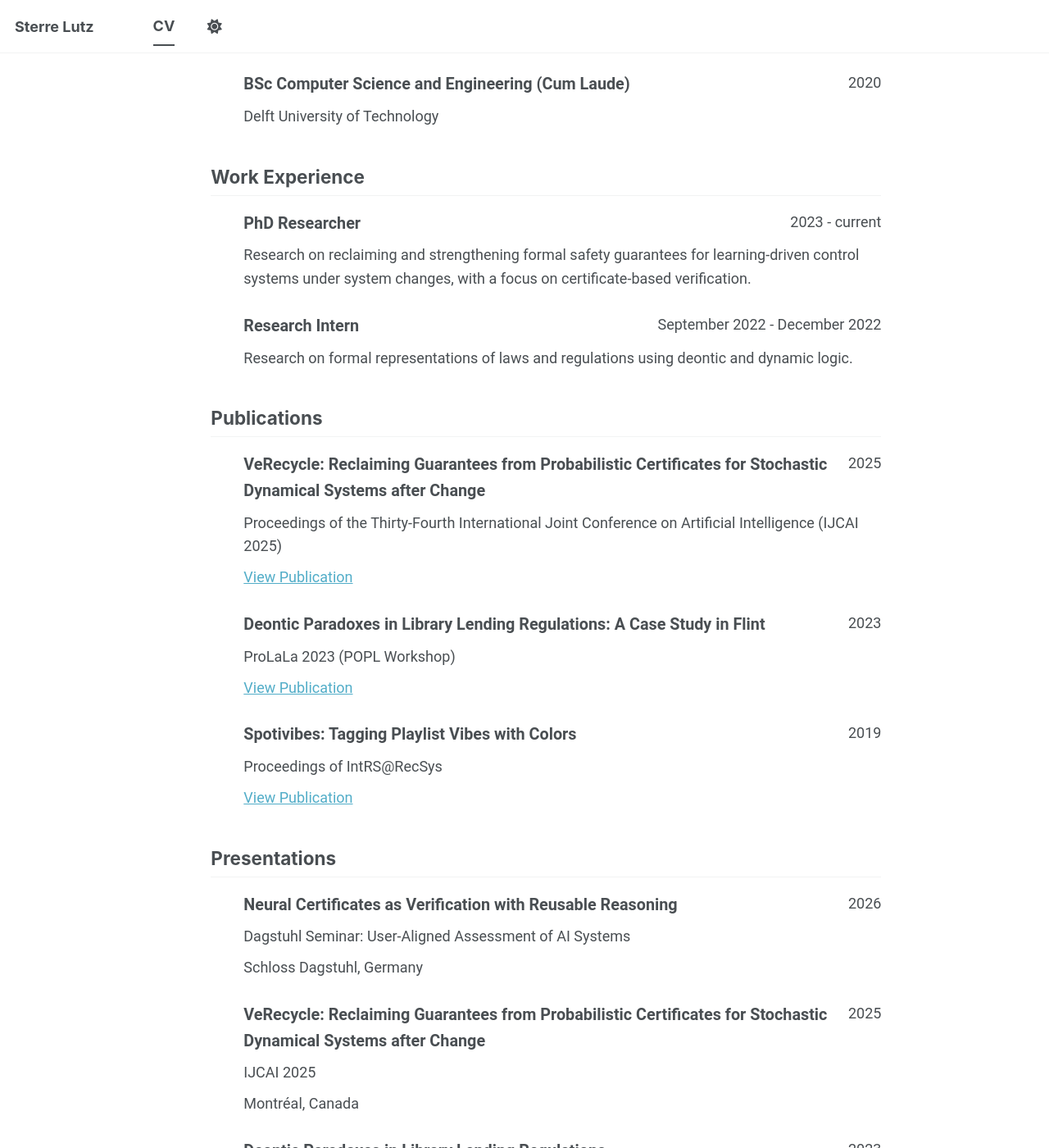
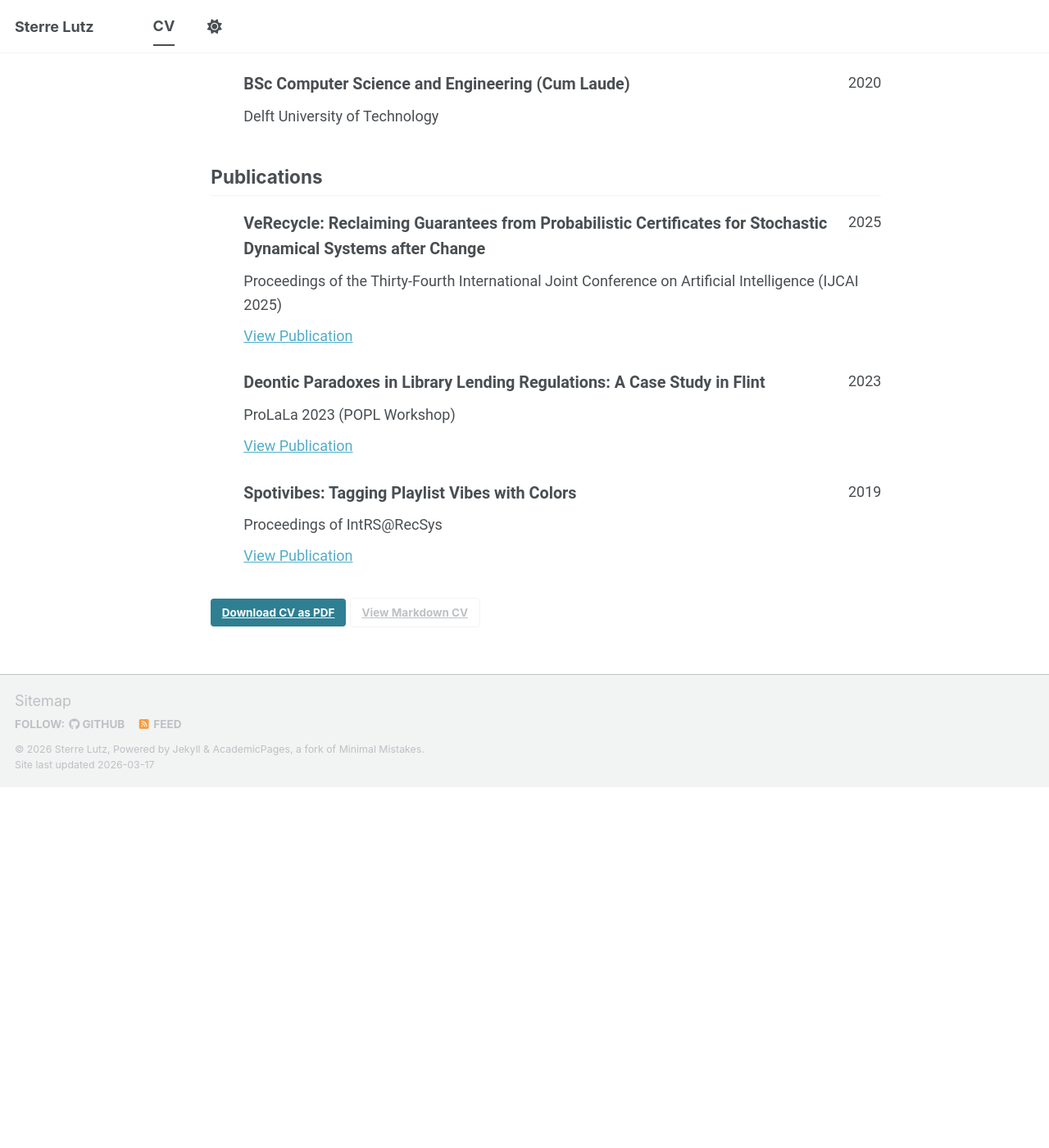
Before and after one commit to sterrelutz/sterrelutz.github.io, a Jekyll site: the page built from _pages/cv-json.md, in a window 1280 px wide and 1400 px high, scrolled down 627 px. Shown: the whole window at 82% size. Built offline with Jekyll 4.4.1, drawn with Linux system fonts in a browser that asks for light colours; a script bundle is joined from its source files by our own code; library files that are not in the unit come from our copies; after the commit the page ends 1587 px from its top, so only the background shows below that; some of the changed text lies outside the part shown.

Commit message:
Update cv.json

```diff
--- a/_data/cv.json
+++ b/_data/cv.json
@@ -25,23 +25,6 @@
 }
 ]
 },
-
-"work": [
-{
-"name": "Delft University of Technology",
-"position": "PhD Researcher",
-"startDate": "2023",
-"endDate": "current",
-"summary": "Research on reclaiming and strengthening formal safety guarantees for learning-driven control systems under system changes, with a focus on certificate-based verification."
-},
-{
-"name": "TNO (Netherlands Organisation for Applied Scientific Research)",
-"position": "Research Intern",
-"startDate": "September 2022",
-"endDate": "December 2022",
-"summary": "Research on formal representations of laws and regulations using deontic and dynamic logic."
-}
-],
 
 "education": [
 {
@@ -94,12 +77,26 @@
 }
 ],
 
-"presentations": [
+"academicActivities": [
   {
     "name": "Neural Certificates as Verification with Reusable Reasoning",
     "event": "Dagstuhl Seminar: User-Aligned Assessment of AI Systems",
     "date": "2026",
     "location": "Schloss Dagstuhl, Germany"
+  },
+  {
+    "name": "Simons Institute Extended Reunion: Theoretical Foundations of Computer Systems",
+    "date": "2024",
+    "location": "Berkeley, CA, USA",
+    "summary": "Research visit; participation in two workshops",
+    "website": "https://simons.berkeley.edu/programs/extended-reunion-theoretical-foundations-computer-systems"
+  },
+  {
+    "name": "Research Intern",
+    "event": "TNO (Netherlands Organisation for Applied Scientific Research)",
+    "date": "Sept 2022 -- Dec 2022",
+    "location": "The Netherlands",
+    "summary": "Research on formal representations of laws and regulations using deontic and dynamic logic"
   },
   {
     "name": "VeRecycle: Reclaiming Guarantees from Probabilistic Certificates for Stochastic Dynamical Systems after Change",
```
Lines whose indentation alone changed are shown as unchanged.
